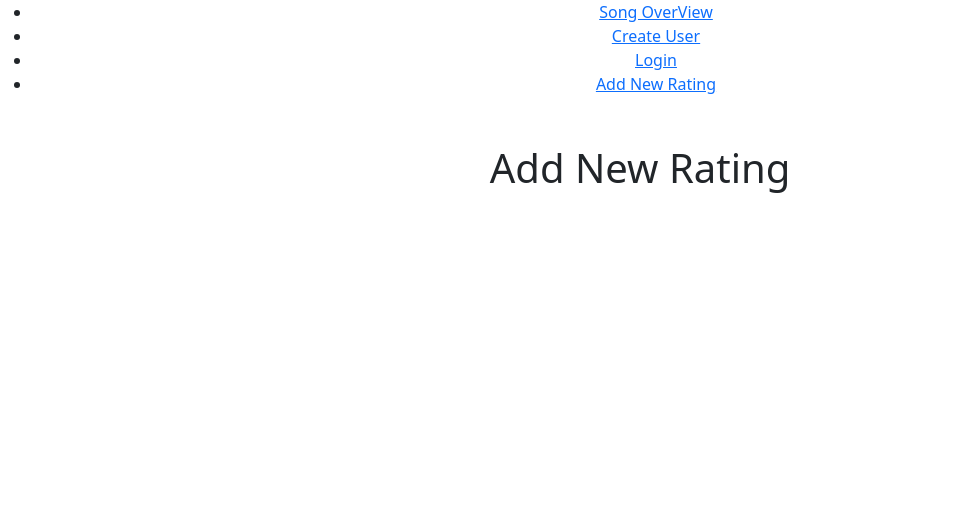
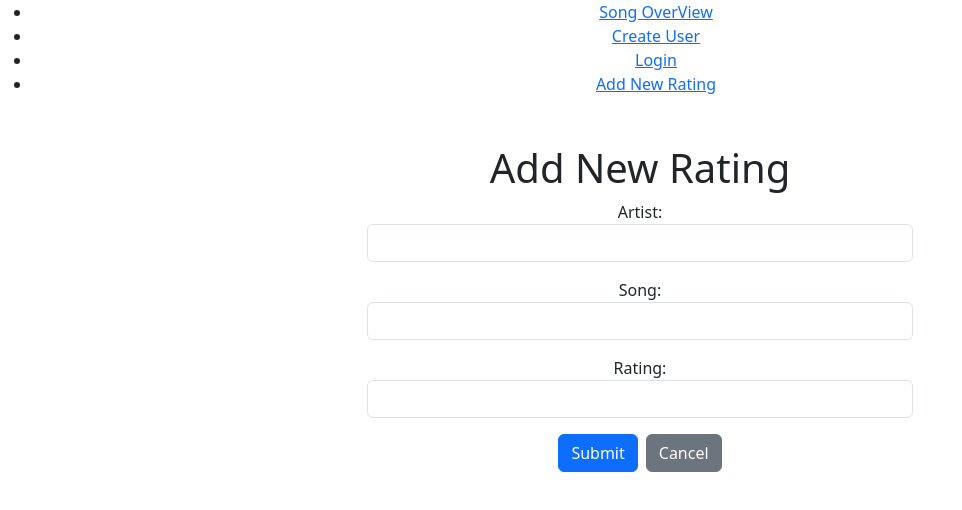
Before and after one commit to JustinCasler/COMP-333-HW5, a React (Create React App) app in the folder frontend/: page /user/newrating in a window 1280 px wide. Shown: the top 510 px of the page, without its empty margins (0-962 px from the left). Built offline with nearby package versions, Linux system fonts and the light colour scheme.

Commit message:
Add New Rating Logic (issue #6)

```diff
--- a/frontend/src/components/NewRating.js
+++ b/frontend/src/components/NewRating.js
@@ -3,13 +3,84 @@ import { Link, useNavigate } from "react-router-dom";
 import axios from "axios";
 
 export default function NewRating() {
+    const [inputs, setInputs] = useState({});
+    const [message, setMessage] = useState("");
+    const navigate = useNavigate();
+
+    const handleChange = (event) => {
+        const name = event.target.name;
+        const value = event.target.value;
+        setInputs((values) => ({ ...values, [name]: value }));
+    };
+
+    const handleSubmit = (event) => {
+        event.preventDefault();
+
+        // Perform your axios post request here
+        axios.post("http://localhost/backend/index.php", { inputs, action: "addnew" })
+        .then((response) => {
+            if (response.data.status === 1) {
+                // Song was added
+                navigate("/");
+            } else {
+                // Registration failed, display the error message from the backend
+                setMessage(response.data.message);
+            }
+        })
+        .catch((error) => {
+            setMessage("An error occurred while processing your request.");
+        });
+
+    };
+
     return (
         <div className="container mt-5">
-          <div className="row">
-            <div className="col-md-6 offset-md-3">
-              <h1>Add New Rating</h1>
+            <div className="row">
+                <div className="col-md-6 offset-md-3">
+                    <h1>Add New Rating</h1>
+                    {message && <p className="text-danger">{message}</p>}
+                    <form onSubmit={handleSubmit}>
+                        <div className="mb-3">
+                            <label>Artist:</label>
+                            <input
+                                type="text"
+                                className="form-control"
+                                name="artist"
+                                onChange={handleChange}
+                                required
+                            />
+                        </div>
+                        <div className="mb-3">
+                            <label>Song:</label>
+                            <input
+                                type="text"
+                                className="form-control"
+                                name="song"
+                                onChange={handleChange}
+                                required
+                            />
+                        </div>
+                        <div className="mb-3">
+                            <label>Rating:</label>
+                            <input
+                                type="number"
+                                className="form-control"
+                                name="rating"
+                                onChange={handleChange}
+                                min="1"
+                                max="5"
+                                required
+                            />
+                        </div>
+                        <button type="submit" className="mr-3 btn btn-primary" name="submit">
+                            Submit
+                        </button>
+                        <Link to="/" className="btn btn-secondary ms-2">
+                            Cancel
+                        </Link>
+                    </form>
+                </div>
             </div>
-          </div>
         </div>
-      );
+    );
 }
--- a/frontend/src/components/SongOverview.js
+++ b/frontend/src/components/SongOverview.js
@@ -1,5 +1,14 @@
+import React, { useState } from "react";
+import { Link, useNavigate } from "react-router-dom";
+import axios from "axios";
+
 export default function SongOverview() {
     return (
-        <h1>Song Overview</h1>
-    )
+        <div>
+            <h1>Song Overview</h1>
+            <Link to="/user/newrating" className="btn btn-secondary ms-2">
+                Add new Song Rating
+            </Link>
+        </div>
+    );
 }
```
Also changed, not shown: 1 other file (tests, documents, lock files or other folders).
